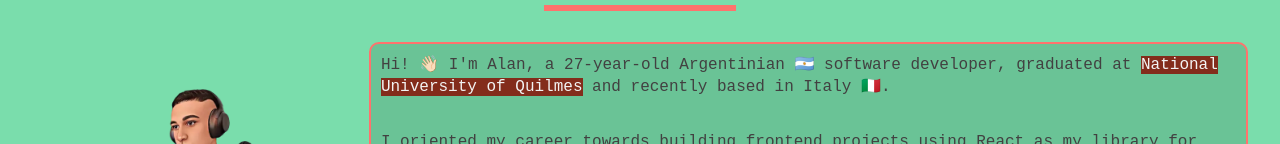
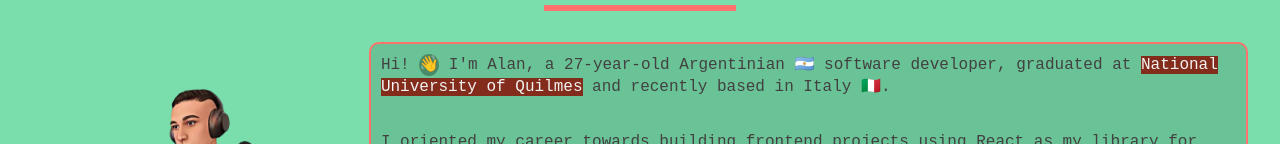
Before and after one commit to marinoalan/portfolio, a Next.js app: page / in a window 1280 px wide. Shown: the part 163-307 px from the top of the page. Built offline with nearby package versions, Linux system fonts and the light colour scheme.

Commit message:
Added circle background on light theme for hand

```diff
--- a/src/components/atoms/WavingHand.tsx
+++ b/src/components/atoms/WavingHand.tsx
@@ -3,16 +3,10 @@ import styled from "styled-components";
 import useElementIsVisible from "@hooks/useElementIsVisible";
 
 const WavingHandStyled = styled.span`
-  &:before {
-    @media (prefers-color-scheme: light) {
-      content: '👋🏻';
-    }
-
-    @media (prefers-color-scheme: dark) {
-      content: '👋';
-    }
+  @media (prefers-color-scheme: light) {
+    background: #498b69;
+    border-radius: 50%;
   }
-
 
   ${({ isVisible }: { isVisible: boolean }) =>
     isVisible &&
@@ -50,7 +44,9 @@ const WavingHand = () => {
   const isVisible = useElementIsVisible({ elementRef: wavingHandRef });
 
   return (
-    <WavingHandStyled ref={wavingHandRef} isVisible={isVisible} />
+    <WavingHandStyled ref={wavingHandRef} isVisible={isVisible}>
+      👋
+    </WavingHandStyled>
   );
 };
 
```
